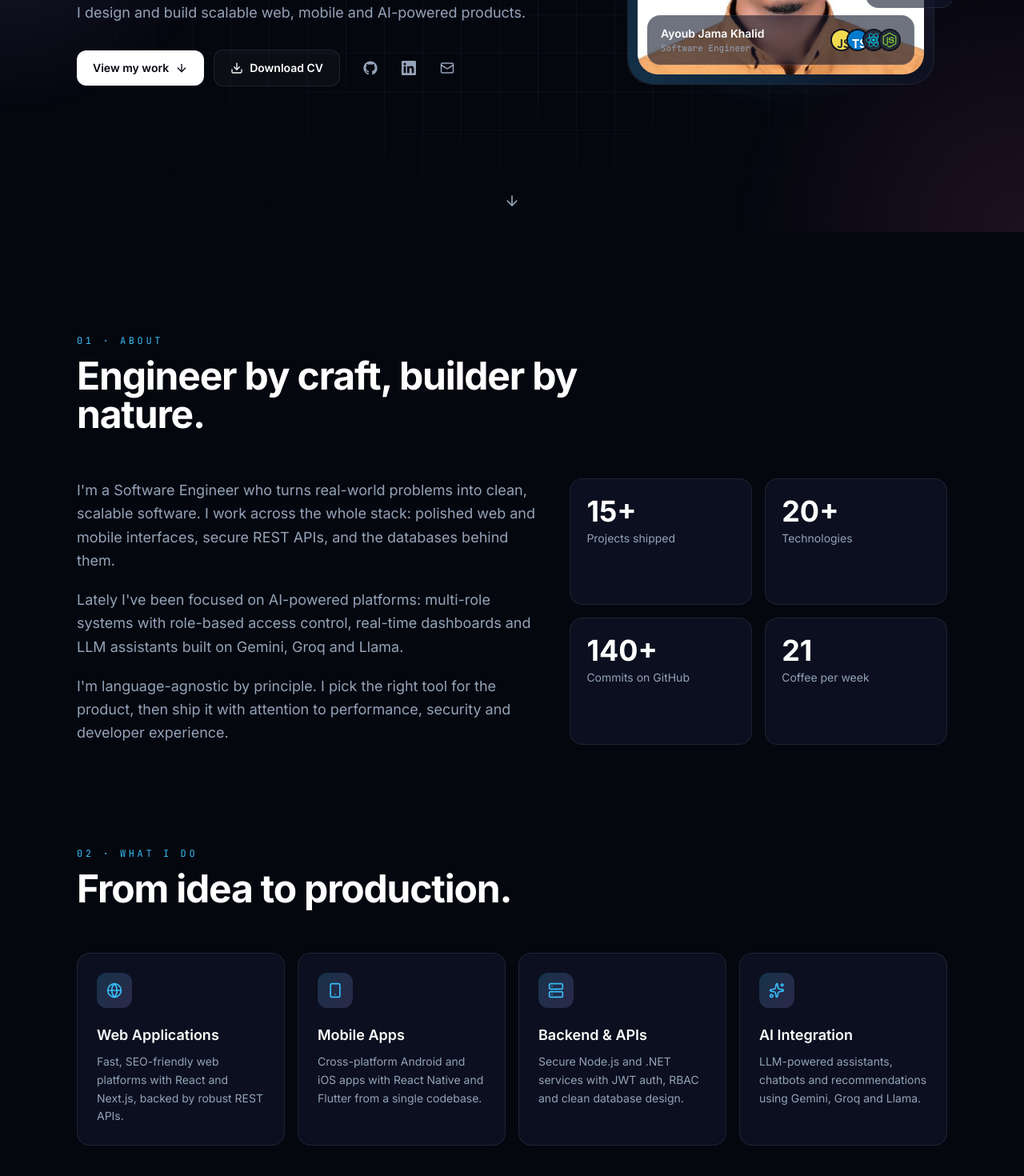
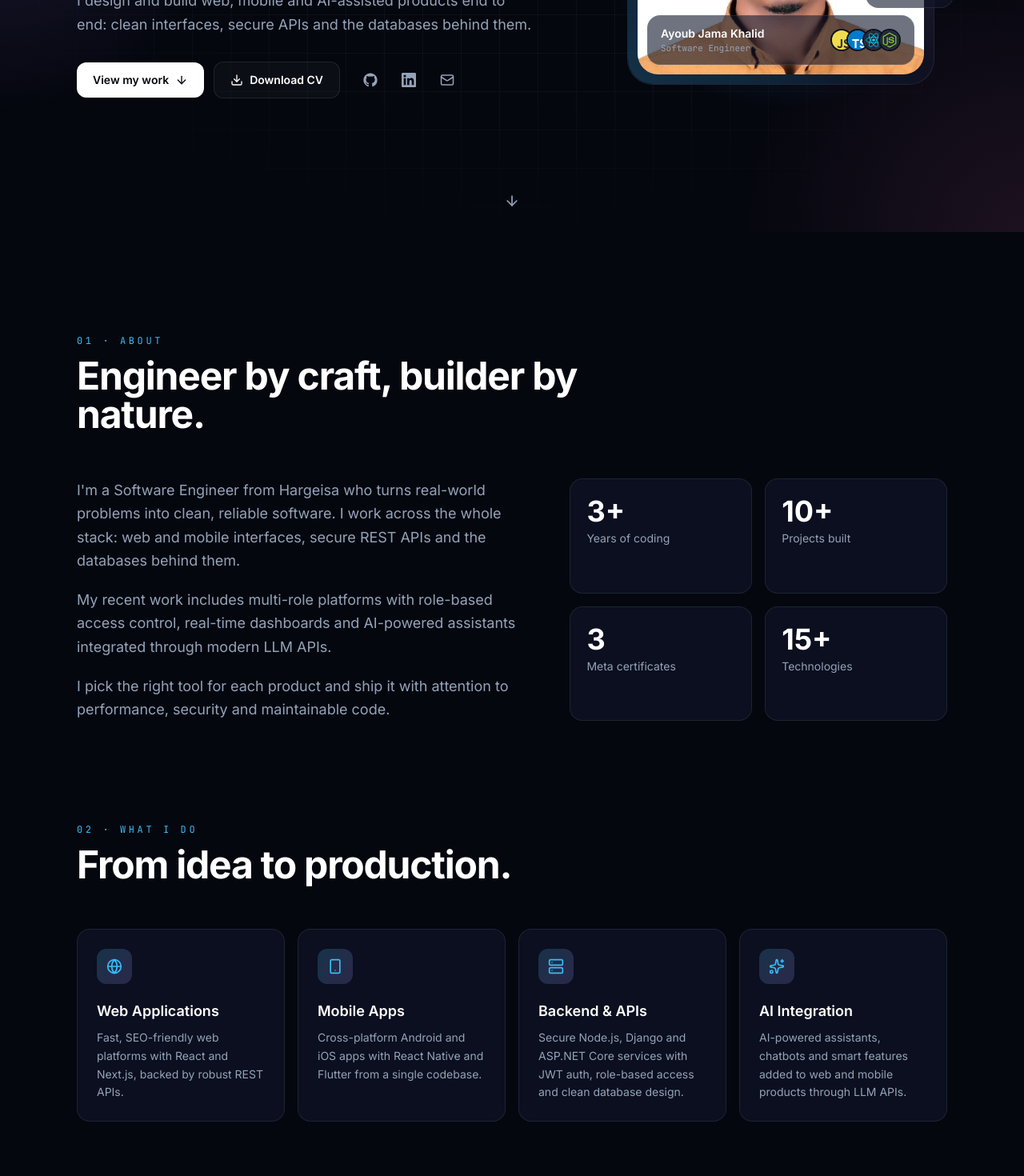
Before and after one commit to AyoubKilwe/portfolio, a Next.js app: page / in a window 1280 px wide. Shown: the part 510-1980 px from the top of the page at 80% size. Built offline with nearby package versions, Linux system fonts and the light colour scheme; no server answers.

Commit message:
Make site content accurate: realistic skills, stats, services and project details

```diff
--- a/src/data/profile.ts
+++ b/src/data/profile.ts
@@ -3,7 +3,7 @@ export const profile = {
   shortName: "Ayoub Kilwe",
   handle: "AyoubKilwe",
   title: "Software Engineer",
-  tagline: "I design and build scalable web, mobile and AI-powered products.",
+  tagline: "I design and build web, mobile and AI-assisted products end to end: clean interfaces, secure APIs and the databases behind them.",
   location: "Hargeisa, Somaliland",
   email: "ayoubkilwe@gmail.com",
   avatar: "/avatar.jpg",
@@ -15,15 +15,31 @@ export const profile = {
     email: "mailto:ayoubkilwe@gmail.com",
   },
   about: [
-    "I'm a Software Engineer who turns real-world problems into clean, scalable software. I work across the whole stack: polished web and mobile interfaces, secure REST APIs, and the databases behind them.",
-    "Lately I've been focused on AI-powered platforms: multi-role systems with role-based access control, real-time dashboards and LLM assistants built on Gemini, Groq and Llama.",
-    "I'm language-agnostic by principle. I pick the right tool for the product, then ship it with attention to performance, security and developer experience.",
+    "I'm a Software Engineer from Hargeisa who turns real-world problems into clean, reliable software. I work across the whole stack: web and mobile interfaces, secure REST APIs and the databases behind them.",
+    "My recent work includes multi-role platforms with role-based access control, real-time dashboards and AI-powered assistants integrated through modern LLM APIs.",
+    "I pick the right tool for each product and ship it with attention to performance, security and maintainable code."
   ],
   stats: [
-    { label: "Projects shipped", value: 15, suffix: "+" },
-    { label: "Technologies", value: 20, suffix: "+" },
-    { label: "Commits on GitHub", value: 140, suffix: "+" },
-    { label: "Coffee per week", value: 21, suffix: "" },
+    {
+      "label": "Years of coding",
+      "value": 3,
+      "suffix": "+"
+    },
+    {
+      "label": "Projects built",
+      "value": 10,
+      "suffix": "+"
+    },
+    {
+      "label": "Meta certificates",
+      "value": 3,
+      "suffix": ""
+    },
+    {
+      "label": "Technologies",
+      "value": 15,
+      "suffix": "+"
+    }
   ],
 };
 
@@ -40,8 +56,6 @@ export const skillGroups: SkillGroup[] = [
       { name: "TypeScript", icon: "ts" },
       { name: "Python", icon: "py" },
       { name: "Dart", icon: "dart" },
-      { name: "HTML5", icon: "html" },
-      { name: "CSS3", icon: "css" },
     ],
   },
   {
@@ -50,9 +64,8 @@ export const skillGroups: SkillGroup[] = [
     skills: [
       { name: "React", icon: "react" },
       { name: "Next.js", icon: "nextjs" },
-      { name: "Vue.js", icon: "vue" },
+      { name: "HTML & CSS", icon: "html" },
       { name: "Tailwind CSS", icon: "tailwind" },
-      { name: "Vite", icon: "vite" },
     ],
   },
   {
@@ -61,7 +74,6 @@ export const skillGroups: SkillGroup[] = [
     skills: [
       { name: "React Native", icon: "react" },
       { name: "Flutter", icon: "flutter" },
-      { name: "Expo", icon: "react" },
     ],
   },
   {
@@ -70,7 +82,8 @@ export const skillGroups: SkillGroup[] = [
     skills: [
       { name: "Node.js", icon: "nodejs" },
       { name: "Express", icon: "express" },
-      { name: ".NET Core", icon: "dotnet" },
+      { name: "ASP.NET Core", icon: "dotnet" },
+      { name: "Django", icon: "django" },
       { name: "REST APIs", icon: "postman" },
     ],
   },
@@ -79,22 +92,20 @@ export const skillGroups: SkillGroup[] = [
     accent: "from-amber-400 to-orange-300",
     skills: [
       { name: "MongoDB", icon: "mongodb" },
+      { name: "MySQL", icon: "mysql" },
       { name: "PostgreSQL", icon: "postgres" },
-      { name: "MySQL", icon: "mysql" },
       { name: "Firebase", icon: "firebase" },
-      { name: "SQLite", icon: "sqlite" },
     ],
   },
   {
     title: "AI & Tools",
-    accent: "from-lime-400 to-green-300",
+    accent: "from-indigo-400 to-blue-300",
     skills: [
-      { name: "Gemini · Groq · Llama", icon: "ai" },
-      { name: "Git", icon: "git" },
-      { name: "GitHub", icon: "github" },
+      { name: "AI / LLM integration", icon: "ai" },
+      { name: "Git & GitHub", icon: "github" },
       { name: "Figma", icon: "figma" },
+      { name: "VS Code", icon: "vscode" },
       { name: "Linux", icon: "linux" },
-      { name: "VS Code", icon: "vscode" },
     ],
   },
 ];
@@ -117,16 +128,11 @@ export const projects: Project[] = [
   {
     slug: "ai-food-delivery",
     title: "AI-Powered Food Delivery Platform",
-    tagline: "Multi-role delivery ecosystem with an AI assistant",
+    tagline: "Multi-role delivery platform with an AI assistant",
     description:
-      "A complete food ordering and delivery platform with role-based access control and tailored real-time dashboards for customers, restaurant managers, delivery drivers and administrators, plus an intelligent AI chatbot that helps users order and track.",
-    highlights: [
-      "Secure RBAC with four distinct roles",
-      "Real-time order tracking dashboards",
-      "AI chatbot assistant for ordering support",
-      "Deployed on Vercel with CI from GitHub",
-    ],
-    stack: ["TypeScript", "Next.js", "React", "Node.js", "Express", "MongoDB", "AI"],
+      "A complete food ordering and delivery platform with role-based access control and tailored real-time dashboards for customers, restaurant managers, delivery drivers and administrators, plus an AI chatbot that helps users order and track.",
+    highlights: ["Role-based access for four user types", "Real-time order tracking dashboards", "AI chatbot for ordering support", "Built with Next.js and TypeScript"],
+    stack: ["TypeScript", "Next.js", "React", "Tailwind CSS", "AI assistant"],
     github: "https://github.com/AyoubKilwe/Ai-Powered-multi-role-food-delivery-platform",
     live: "https://ai-powered-multi-role-food-delivery.vercel.app",
     featured: true,
@@ -138,14 +144,9 @@ export const projects: Project[] = [
     title: "Market Price Comparison & Availability",
     tagline: "Find the best price across Hargeisa shops",
     description:
-      "MERN platform that compares market prices and checks product availability across local shops. Features nearby-shop discovery, price alerts, market trend analytics, vendor management and Gemini AI assistance.",
-    highlights: [
-      "Nearby shop discovery and price alerts",
-      "Market trend analytics dashboard",
-      "Vendor management portal",
-      "Gemini AI shopping assistant",
-    ],
-    stack: ["MongoDB", "Express", "React", "Node.js", "Gemini AI"],
+      "MERN platform that compares market prices and checks product availability across local shops. Features nearby-shop discovery, price alerts, market trend analytics, vendor management and an AI shopping assistant.",
+    highlights: ["Nearby shop discovery and price alerts", "Market trend analytics dashboard", "Vendor management portal", "AI shopping assistant"],
+    stack: ["React", "Node.js", "Express", "MongoDB", "AI assistant"],
     github:
       "https://github.com/AyoubKilwe/Market-Price-Comparison-and-Product-Availability-System-with-AI-Assistance",
     featured: true,
@@ -155,11 +156,11 @@ export const projects: Project[] = [
   {
     slug: "smart-stationary",
     title: "Smart Stationary",
-    tagline: "E-commerce with a React front and .NET back",
+    tagline: "E-commerce with a React front end and .NET back end",
     description:
-      "Stationery e-commerce web app with a React + Vite frontend and an ASP.NET Core (C#) backend on MongoDB, featuring product catalog, cart and order management.",
-    highlights: ["React + Vite storefront", "ASP.NET Core REST API", "MongoDB catalog and orders"],
-    stack: ["React", "Vite", "ASP.NET Core", "C#", "MongoDB"],
+      "Stationery e-commerce web app with a React front end and an ASP.NET Core back end on MongoDB, featuring product catalog, cart and order management.",
+    highlights: ["React storefront", "ASP.NET Core REST API", "MongoDB catalog and orders"],
+    stack: ["React", "ASP.NET Core", "MongoDB"],
     github: "https://github.com/AyoubKilwe/Smart-Stationary",
     featured: true,
     gradient: "from-violet-500/30 via-indigo-500/20 to-blue-600/30",
@@ -168,7 +169,7 @@ export const projects: Project[] = [
   {
     slug: "restaurant-app",
     title: "Restaurant App",
-    tagline: "Cross-platform ordering in React Native",
+    tagline: "Cross-platform ordering app in React Native",
     description:
       "Cross-platform restaurant ordering mobile app built with React Native, featuring menu browsing, cart and order flow.",
     highlights: ["Android and iOS from one codebase", "Menu, cart and order flow"],
@@ -183,9 +184,9 @@ export const projects: Project[] = [
     title: "Image Generator",
     tagline: "Photo search app with history",
     description:
-      "Image search mobile app: React Native (Expo) frontend with a Node.js backend powered by the Pexels API, with search history persisted in MongoDB Atlas.",
-    highlights: ["Pexels API integration", "Search history in MongoDB", "Auto-detects backend host from Expo"],
-    stack: ["React Native", "Expo", "Node.js", "Express", "MongoDB"],
+      "Image search mobile app: React Native front end with a Node.js backend powered by the Pexels API, with search history stored in MongoDB.",
+    highlights: ["Pexels API integration", "Search history in MongoDB", "Node.js REST backend"],
+    stack: ["React Native", "Node.js", "Express", "MongoDB"],
     github: "https://github.com/AyoubKilwe/Image-generator",
     featured: false,
     gradient: "from-sky-500/30 via-cyan-500/20 to-teal-600/30",
@@ -194,9 +195,9 @@ export const projects: Project[] = [
   {
     slug: "hami-mini-market",
     title: "Hami Mini Market",
-    tagline: "Capstone e-commerce web app",
+    tagline: "E-commerce web app in vanilla JavaScript",
     description:
-      "Capstone e-commerce web app for Hami Mini Market with product filters, shopping cart and checkout flow.",
+      "E-commerce web app for Hami Mini Market with product filters, shopping cart and checkout flow, built with HTML, CSS and JavaScript.",
     highlights: ["Product filtering", "Cart and checkout"],
     stack: ["HTML", "CSS", "JavaScript"],
     github: "https://github.com/AyoubKilwe/Hami-Mini-Market-full-project-requirments",
@@ -273,12 +274,12 @@ export const services = [
   },
   {
     title: "Backend & APIs",
-    description: "Secure Node.js and .NET services with JWT auth, RBAC and clean database design.",
+    description: "Secure Node.js, Django and ASP.NET Core services with JWT auth, role-based access and clean database design.",
     icon: "Server",
   },
   {
     title: "AI Integration",
-    description: "LLM-powered assistants, chatbots and recommendations using Gemini, Groq and Llama.",
+    description: "AI-powered assistants, chatbots and smart features added to web and mobile products through LLM APIs.",
     icon: "Sparkles",
   },
 ];
--- a/src/lib/sanity.ts
+++ b/src/lib/sanity.ts
@@ -114,7 +114,7 @@ export const localContent: Content = {
     name: profile.name,
     shortName: profile.shortName,
     title: profile.title,
-    roles: ["Software Engineer", "Full-Stack Developer", "Mobile Developer", "AI Integrator"],
+    roles: ["Software Engineer", "Full-Stack Developer", "Mobile App Developer"],
     tagline: profile.tagline,
     location: profile.location,
     available: true,
```
Also changed, not shown: public/icons/django.svg (added).
